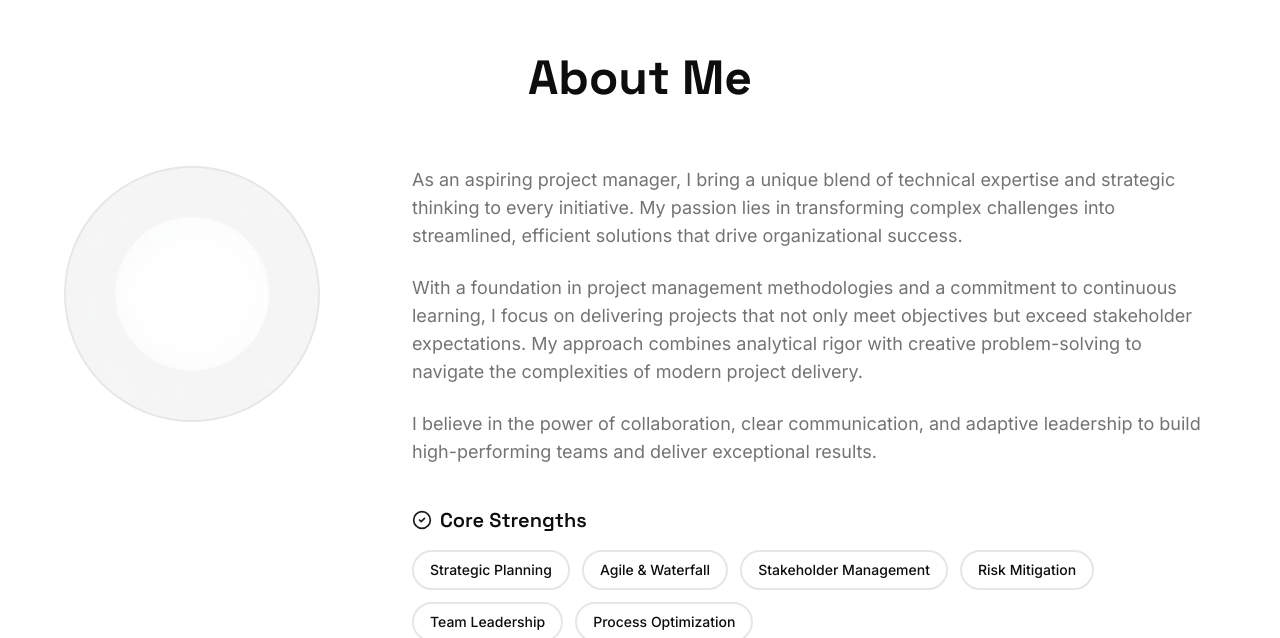
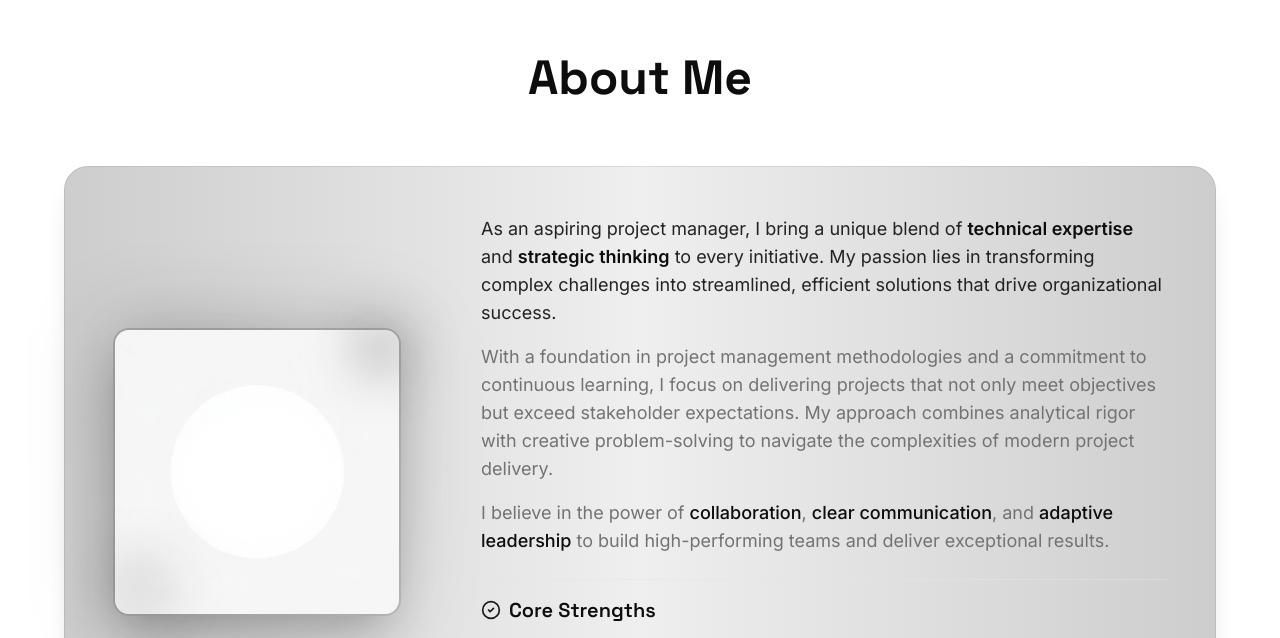
Before and after one commit to shradhachhasatia/portfolio, a React (Vite) app: page / in a window 1280 px wide. Shown: the part 842-1480 px from the top of the page. Built offline with nearby package versions, Linux system fonts and the light colour scheme; the HTML template or start-up script is replaced by a standard one.

Commit message:
Refactor About section layout

```diff
--- a/src/components/About.tsx
+++ b/src/components/About.tsx
@@ -14,58 +14,75 @@ const About = () => {
   ];
 
   return (
-    <section id="about" className="py-16 md:py-24">
+    <section id="about" className="py-16 md:py-24 relative overflow-hidden">
+      {/* Background accent */}
+      <div className="absolute top-1/2 left-1/2 -translate-x-1/2 -translate-y-1/2 w-[800px] h-[800px] bg-primary/5 rounded-full blur-3xl -z-10"></div>
+
       <div className="container mx-auto px-4">
         <div className="max-w-6xl mx-auto">
-          <h2 className="text-3xl md:text-4xl lg:text-5xl font-display font-bold mb-12 md:mb-16 text-center">About Me</h2>
+          <motion.h2
+            initial={{ opacity: 0, y: 20 }}
+            whileInView={{ opacity: 1, y: 0 }}
+            viewport={{ once: true }}
+            className="text-3xl md:text-4xl lg:text-5xl font-display font-bold mb-12 md:mb-16 text-center"
+          >
+            About Me
+          </motion.h2>
 
-          <div className="grid md:grid-cols-[280px,1fr] lg:grid-cols-[300px,1fr] gap-8 md:gap-12 items-start">
-            {/* Photo Section - Lowkey */}
-            <div className="flex justify-center md:justify-start">
+          <motion.div
+            initial={{ opacity: 0, y: 30 }}
+            whileInView={{ opacity: 1, y: 0 }}
+            viewport={{ once: true }}
+            transition={{ delay: 0.2 }}
+            className="relative bg-card border border-border rounded-3xl p-6 md:p-10 lg:p-12 shadow-xl backdrop-blur-sm"
+          >
+            {/* Gradient accent border effect */}
+            <div className="absolute -inset-[1px] bg-gradient-to-r from-primary/20 via-primary/5 to-primary/20 rounded-3xl -z-10"></div>
+
+            <div className="grid lg:grid-cols-[320px,1fr] gap-8 lg:gap-12 items-center">
+              {/* Photo Section - Left Side */}
+              <div className="flex justify-center lg:justify-start">
                 <div className="relative group">
-                <div className="w-48 h-48 md:w-56 md:h-56 lg:w-64 lg:h-64 rounded-full overflow-hidden border-2 border-border bg-muted">
+                  <div className="absolute inset-0 bg-gradient-to-br from-primary/30 to-primary/10 rounded-2xl blur-2xl group-hover:blur-3xl transition-all"></div>
+                  <div className="relative w-64 h-64 lg:w-72 lg:h-72 rounded-2xl overflow-hidden border-2 border-primary/20 shadow-2xl">
                     <img
                       src={profilePlaceholder}
-                    alt="Profile"
-                    className="w-full h-full object-cover opacity-90 group-hover:opacity-100 transition-opacity"
+                      alt="Professional profile showcasing project management expertise"
+                      className="w-full h-full object-cover group-hover:scale-105 transition-transform duration-500"
                     />
                   </div>
-                <div className="absolute -bottom-4 -right-4 w-20 h-20 md:w-24 md:h-24 bg-primary/10 rounded-full blur-2xl -z-10"></div>
+                  {/* Decorative elements */}
+                  <div className="absolute -top-3 -right-3 w-16 h-16 bg-primary/20 rounded-full blur-xl"></div>
+                  <div className="absolute -bottom-3 -left-3 w-20 h-20 bg-primary/10 rounded-full blur-xl"></div>
                 </div>
               </div>
 
               {/* Content Section */}
-            <div>
-              <div className="prose prose-lg max-w-none text-muted-foreground space-y-4 md:space-y-6">
-                <p className="text-base md:text-lg leading-relaxed">
-                  As an aspiring project manager, I bring a unique blend of technical expertise
-                  and strategic thinking to every initiative. My passion lies in transforming
-                  complex challenges into streamlined, efficient solutions that drive organizational success.
+              <div className="space-y-6">
+                <div className="space-y-4">
+                  <p className="text-base md:text-lg leading-relaxed text-foreground/90">
+                    As an aspiring project manager, I bring a unique blend of <span className="font-semibold text-foreground">technical expertise</span> and <span className="font-semibold text-foreground">strategic thinking</span> to every initiative. My passion lies in transforming complex challenges into streamlined, efficient solutions that drive organizational success.
                   </p>
-                <p className="text-base md:text-lg leading-relaxed">
-                  With a foundation in project management methodologies and a commitment to
-                  continuous learning, I focus on delivering projects that not only meet objectives
-                  but exceed stakeholder expectations. My approach combines analytical rigor with
-                  creative problem-solving to navigate the complexities of modern project delivery.
+                  <p className="text-base md:text-lg leading-relaxed text-muted-foreground">
+                    With a foundation in project management methodologies and a commitment to continuous learning, I focus on delivering projects that not only meet objectives but exceed stakeholder expectations. My approach combines analytical rigor with creative problem-solving to navigate the complexities of modern project delivery.
                   </p>
-                <p className="text-base md:text-lg leading-relaxed">
-                  I believe in the power of collaboration, clear communication, and adaptive
-                  leadership to build high-performing teams and deliver exceptional results.
+                  <p className="text-base md:text-lg leading-relaxed text-muted-foreground">
+                    I believe in the power of <span className="text-foreground font-medium">collaboration</span>, <span className="text-foreground font-medium">clear communication</span>, and <span className="text-foreground font-medium">adaptive leadership</span> to build high-performing teams and deliver exceptional results.
                   </p>
                 </div>
 
                 {/* Core Strengths */}
-              <div className="mt-8 md:mt-10">
-                <h3 className="text-lg md:text-xl font-display font-semibold mb-3 md:mb-4 flex items-center gap-2">
-                  <CheckCircle2 className="w-4 h-4 md:w-5 md:h-5 text-primary" />
+                <div className="pt-4 border-t border-border/50">
+                  <h3 className="text-lg md:text-xl font-display font-semibold mb-4 flex items-center gap-2">
+                    <CheckCircle2 className="w-5 h-5 text-primary" />
                     Core Strengths
                   </h3>
-                <div className="flex flex-wrap gap-2 md:gap-3">
+                  <div className="flex flex-wrap gap-2">
                     {strengths.map((strength, index) => (
                       <Badge
                         key={index}
                         variant="outline"
-                      className="text-xs md:text-sm py-1.5 md:py-2 px-3 md:px-4 font-medium border-2 hover:border-primary hover:bg-primary/5 transition-colors"
+                        className="text-sm py-2 px-4 font-medium border-2 hover:border-primary hover:bg-primary/10 hover:scale-105 transition-all cursor-default"
                       >
                         {strength}
                       </Badge>
@@ -74,6 +91,7 @@ const About = () => {
                 </div>
               </div>
             </div>
+          </motion.div>
         </div>
       </div>
     </section>
```
Lines whose indentation alone changed are shown as unchanged.
